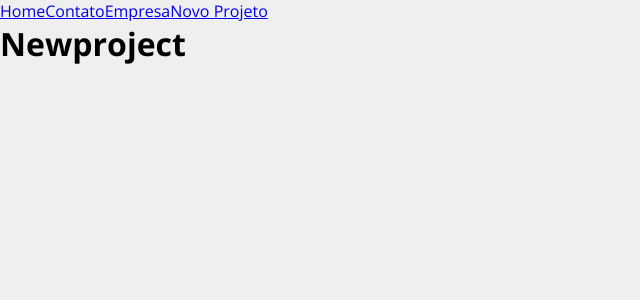
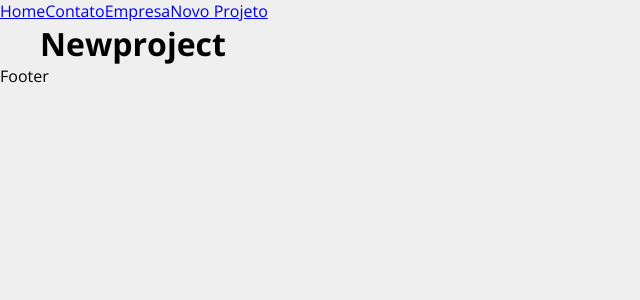
Before and after one commit to tpessoa10/Costs, a React (Create React App) app: page /newproject in a window 1280 px wide. Shown: the top 300 px of the page, without its empty margins (0-640 px from the left). Built offline with nearby package versions, Linux system fonts and the light colour scheme.

Commit message:
Estruturando o projeto

```diff
--- a/src/App.js
+++ b/src/App.js
@@ -3,6 +3,8 @@ import Home from './components/pages/Home';
 import Company from './components/pages/Company';
 import Contact from './components/pages/Contact';
 import Newproject from './components/pages/NewProject';
+
+import Container from './components/layout/Container';
 
 function App() {
   return (
@@ -13,12 +15,15 @@ function App() {
         <Link to='/company'>Empresa</Link>
         <Link to='/newproject'>Novo Projeto</Link>
       </div>
+      <Container customClass="minHeight">
         <Routes>
           <Route exact path='/' element={<Home/>}></Route>
           <Route exact path='/company' element={<Company/>}></Route>
           <Route exact path='/contact' element={<Contact/>}></Route>
           <Route exact path='/newproject' element={<Newproject/>}></Route>
         </Routes>
+        </Container>
+        <p>Footer</p>
     </Router>
   )
 }
--- /dev/null
+++ b/src/components/layout/Container.js
@@ -0,0 +1,11 @@
+import styles from './Container.modules.css'
+
+function Container (props) {
+    return (
+        <div className={`container ${props.customClass}`}>
+        {props.children}
+      </div>
+    )
+}
+
+export default Container
--- /dev/null
+++ b/src/components/layout/Container.modules.css
@@ -0,0 +1,20 @@
+.container{
+    width: 1200px;
+    display: flex;
+    justify-content: space-between;
+    margin: 0 auto;
+    flex-wrap: wrap;
+}
+
+.min-height{
+    min-height: 75vh;
+}
+
+.start{
+    justify-content: flex-start;
+}
+
+.column{
+    flex-direction: column;
+    justify-content: flex-start;
+}
```
Lines whose indentation alone changed are shown as unchanged.
